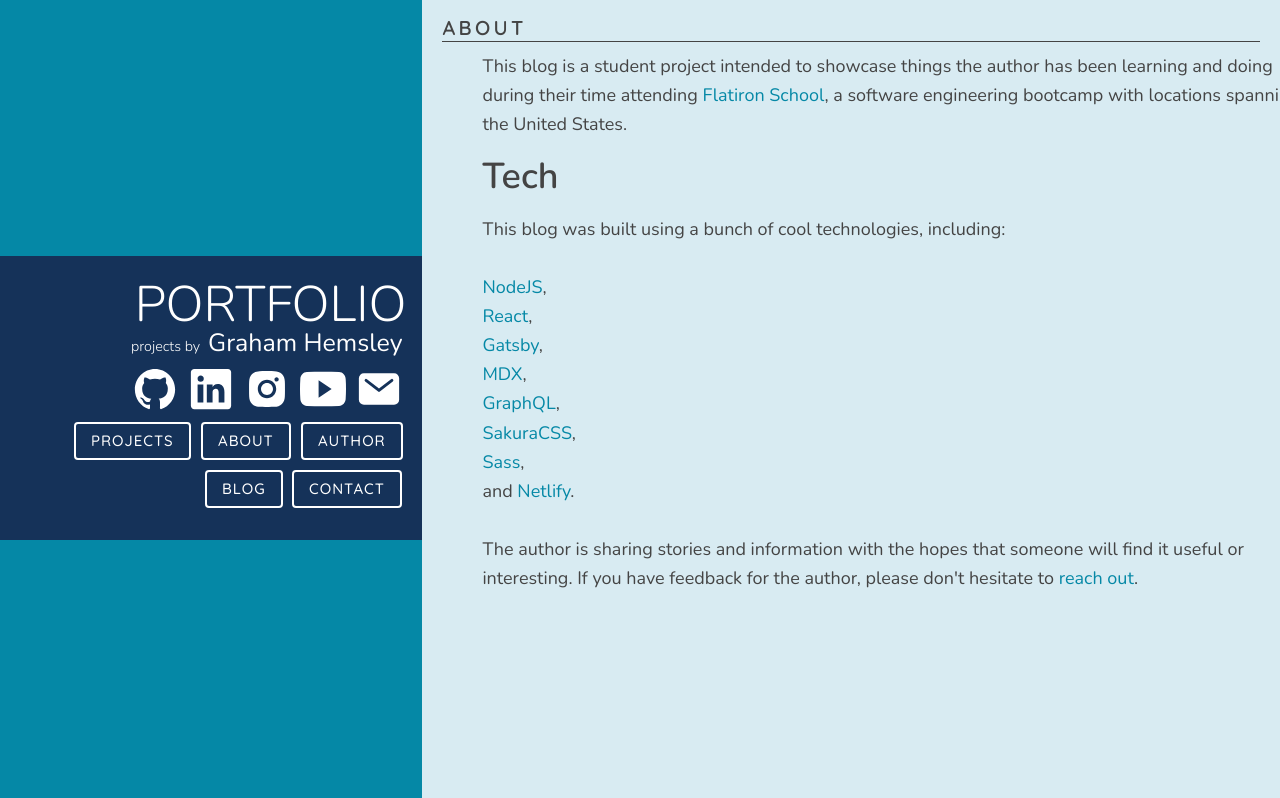
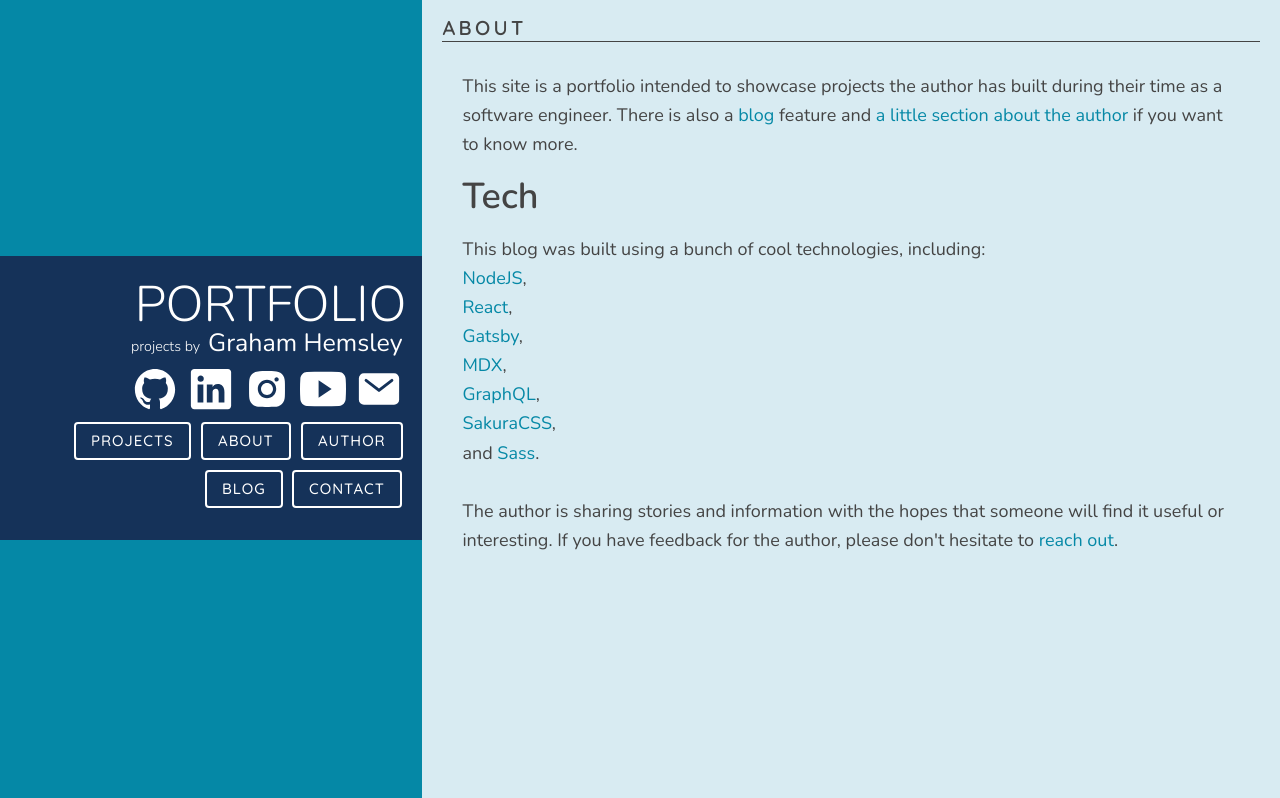
Before and after one commit to ghemsley/portfolio-site, a Gatsby site: page /about in a window 1280 px wide. Shown: the part 2-800 px from the top of the page. Built offline with nearby package versions, Linux system fonts and the light colour scheme; Gatsby itself is replaced by a stand-in of ours.

Commit message:
Fix formatting on 404 and info pages

```diff
--- a/src/pages/about.js
+++ b/src/pages/about.js
@@ -27,21 +27,17 @@ const About = props => {
       <Layout>
         <h1 className='page-header'>About</h1>
         <div className='blog-post-container'>
+          <div className='blog-post'>
             <div className='blog-post-content'>
               <p>
-              This blog is a student project intended to showcase things the
-              author has been learning and doing during their time attending{' '}
-              <a
-                href='https://flatironschool.com/'
-                rel='noopener noreferrer'
-                target='_blank'>
-                Flatiron School
-              </a>
-              , a software engineering bootcamp with locations spanning the
-              United States.
+                This site is a portfolio intended to showcase projects the
+                author has built during their time as a software engineer. There
+                is also a <Link to='/blog'>blog</Link> feature and{' '}
+                <Link to='/author'>a little section about the author</Link> if
+                you want to know more.
                 <h2>Tech</h2>
-              This blog was built using a bunch of cool technologies, including:
-              <br />
+                This blog was built using a bunch of cool technologies,
+                including:
                 <br />
                 <a
                   href='https://nodejs.org/'
@@ -85,28 +81,22 @@ const About = props => {
                   SakuraCSS
                 </a>
                 ,<br />
+                and{' '}
                 <a
                   href='https://sass-lang.com'
                   rel='noopener noreferrer'
                   target='_blank'>
                   Sass
                 </a>
-              ,<br />
-              and{' '}
-              <a
-                href='https://www.netlify.com/'
-                rel='noopener noreferrer'
-                target='_blank'>
-                Netlify
-              </a>
                 .
                 <br />
                 <br />
-              The author is sharing stories and information with the hopes that
-              someone will find it useful or interesting. If you have feedback
-              for the author, please don't hesitate to{' '}
+                The author is sharing stories and information with the hopes
+                that someone will find it useful or interesting. If you have
+                feedback for the author, please don't hesitate to{' '}
                 <Link to='/contact'>reach out</Link>.
               </p>
+            </div>
           </div>
         </div>
       </Layout>
--- a/src/pages/index.js
+++ b/src/pages/index.js
@@ -4,8 +4,6 @@ import { useStaticQuery, graphql } from 'gatsby'
 
 import Layout from '../components/Layout'
 import ProjectsList from '../components/projectsList'
-
-
 
 const Index = () => {
   const data = useStaticQuery(graphql`
@@ -64,7 +62,7 @@ const Index = () => {
       />
       <Layout>
         <h1 className='page-header'>Projects</h1>
-        <ProjectsList data={data}/>
+        <ProjectsList data={data} />
       </Layout>
     </>
   )
```
Also changed, not shown: src/pages/404.js (+8 -2 lines), src/pages/contact.js (+14 -5 lines). Lines whose indentation alone changed are shown as unchanged.
